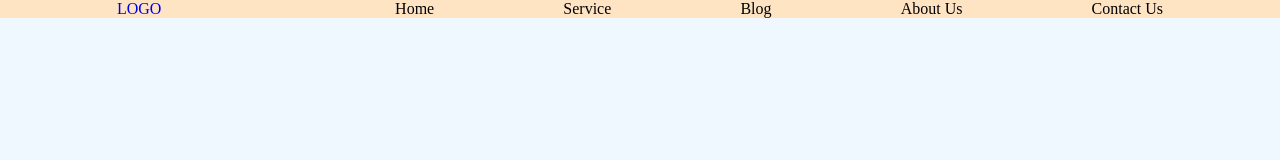
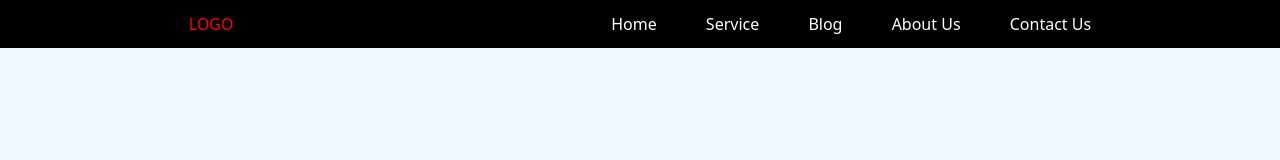
Before and after one commit to whahidul12/Cascading-Style-Sheets, a plain HTML site: page ex-6-navbar/navbar-1/index.html in a window 1280 px wide. Drawn offline with Linux system fonts and the light colour scheme.

Commit message:
commit-fist

```diff
--- a/ex-6-navbar/navbar-1/style.css
+++ b/ex-6-navbar/navbar-1/style.css
@@ -2,6 +2,8 @@
   margin: 0;
   padding: 0;
   box-sizing: border-box;
+  font-family: system-ui, -apple-system, BlinkMacSystemFont, "Segoe UI", Roboto,
+    Oxygen, Ubuntu, Cantarell, "Open Sans", "Helvetica Neue", sans-serif;
 }
 
 body {
@@ -9,19 +11,24 @@ body {
 }
 .navbar,
 .navbar-list {
+  color: white;
   list-style: none;
   display: flex;
   justify-content: space-around;
+  align-items: center;
 }
 .navbar {
   width: 100%;
-  background-color: bisque;
+  height: 3rem;
+  background-color: rgb(0, 0, 0);
 }
 .logo a {
+  color: red;
   text-decoration: none;
 }
 .navbar-list {
   width: 60%;
+  max-width: 30rem;
   display: flex;
   justify-content: space-between;
 }
```
Also changed, not shown: ex-5-color-layout/index.html (renamed from ex-5-color-page/index.html), ex-5-color-layout/style.css (renamed from ex-5-color-page/style.css).
